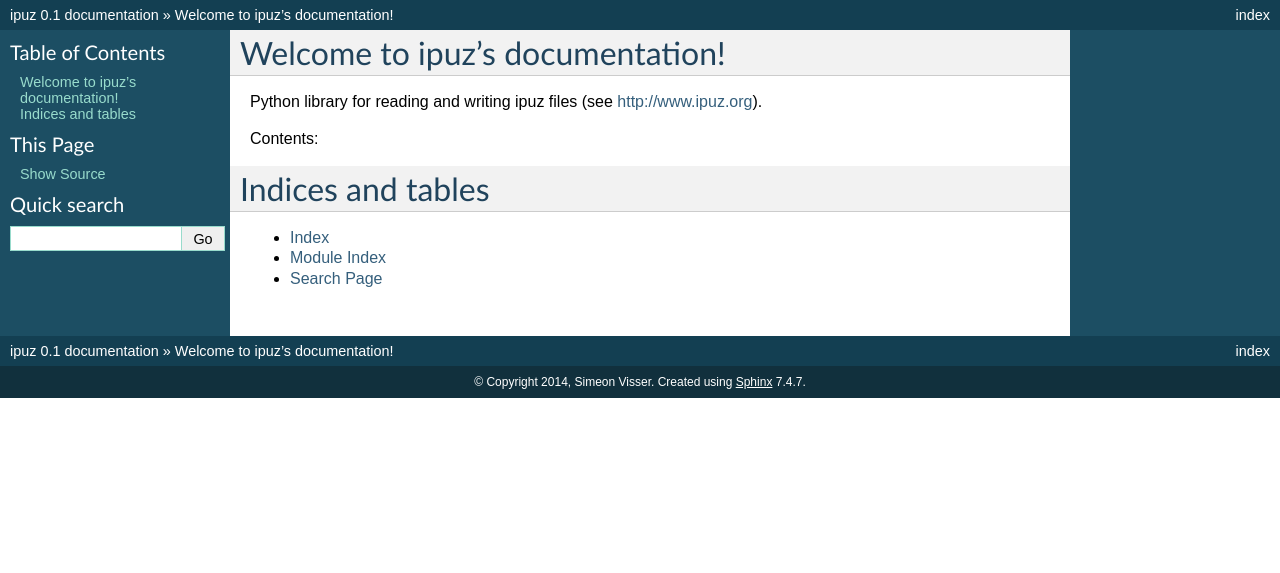
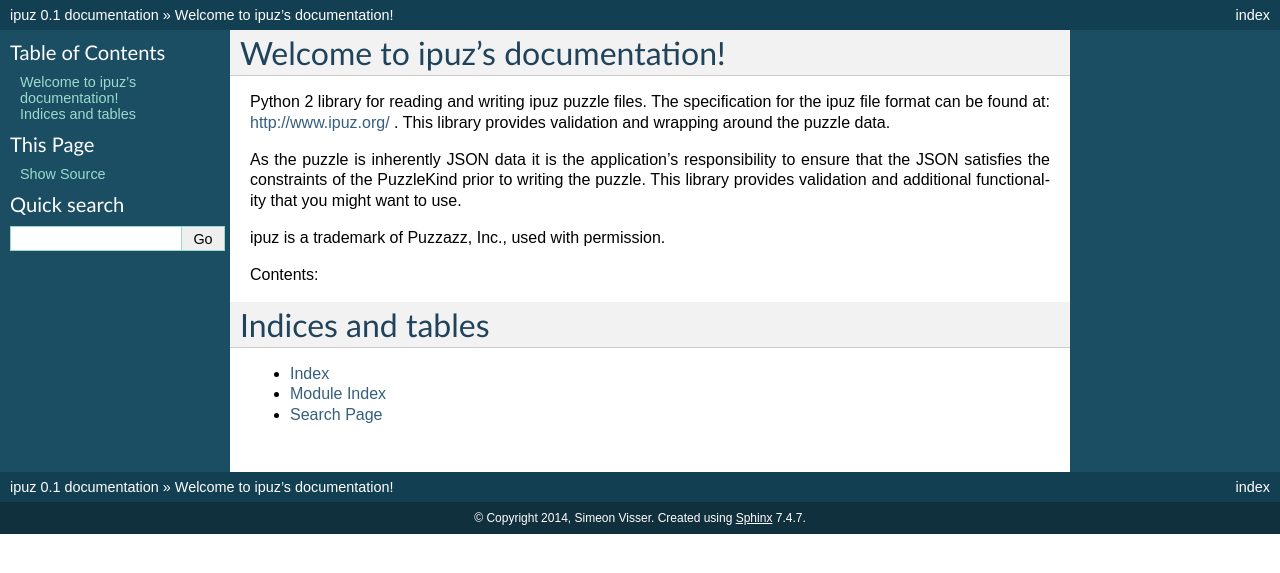
Before and after one commit to svisser/ipuz, a Sphinx documentation site: the page built from docs/index.rst, in a window 1280 px wide. Shown: the top 573 px of the page. Built offline with Sphinx 7.4.7, drawn with Linux system fonts in a browser that asks for light colours.

Commit message:
Updated introduction in documentation

```diff
--- a/docs/index.rst
+++ b/docs/index.rst
@@ -6,7 +6,16 @@
 Welcome to ipuz's documentation!
 ================================
 
-Python library for reading and writing ipuz files (see http://www.ipuz.org).
+Python 2 library for reading and writing ipuz puzzle files. The specification
+for the ipuz file format can be found at: http://www.ipuz.org/ . This library
+provides validation and wrapping around the puzzle data.
+
+As the puzzle is inherently JSON data it is the application's responsibility
+to ensure that the JSON satisfies the constraints of the PuzzleKind prior to
+writing the puzzle. This library provides validation and additional
+functionality that you might want to use.
+
+ipuz is a trademark of Puzzazz, Inc., used with permission.
 
 Contents:
 
```
